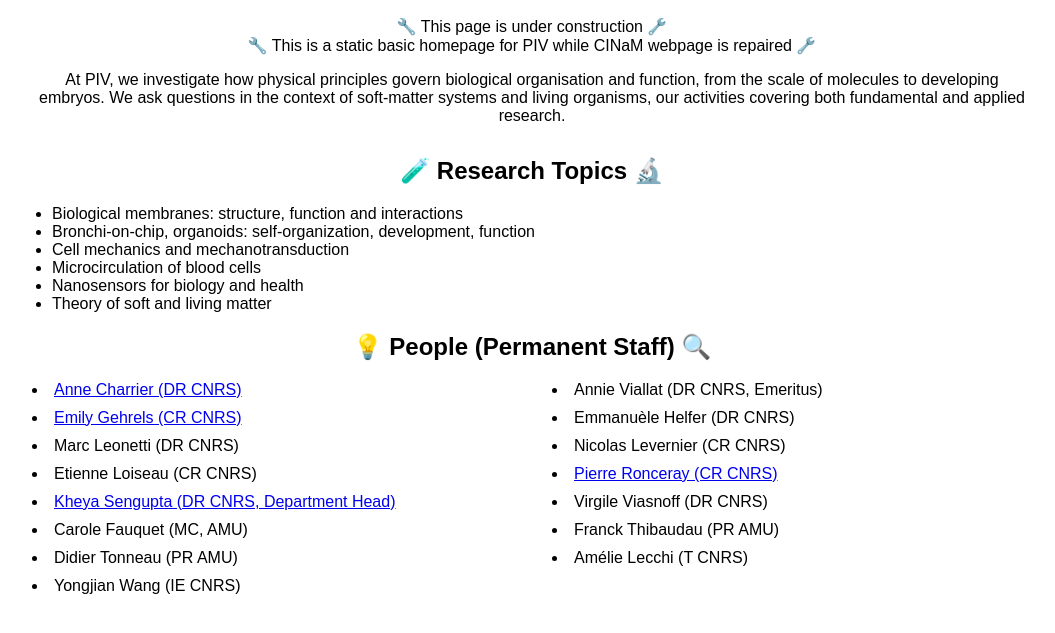
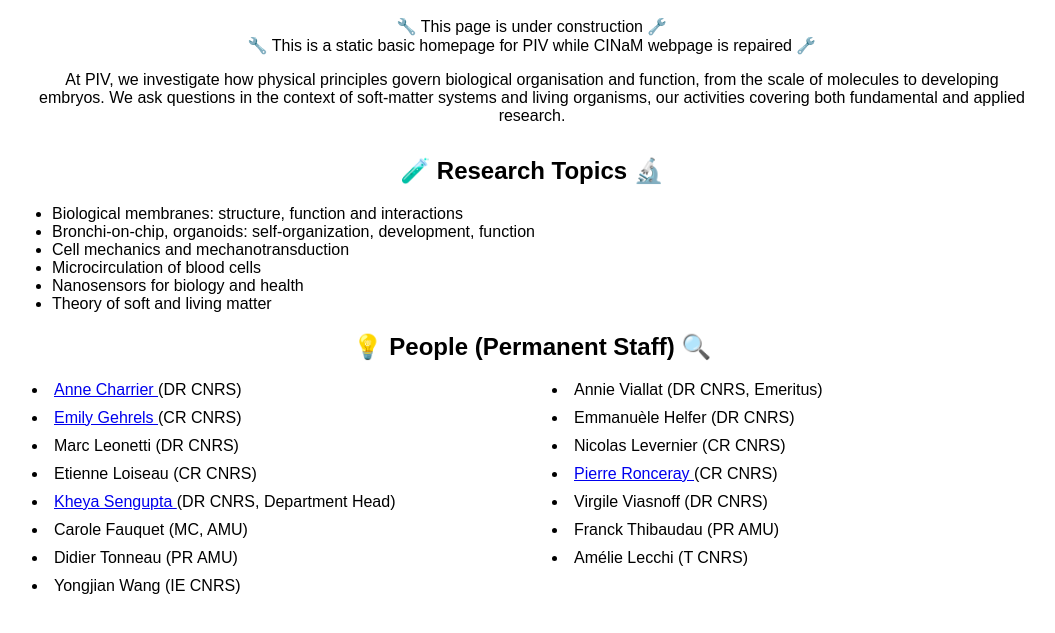
Before and after one commit to kheya2023/WebPIV, a plain HTML site: page index.html in a window 1280 px wide. Shown: the part 151-784 px from the top of the page, without its empty margins (108-1163 px from the left). Drawn offline with Linux system fonts and the light colour scheme.

Commit message:
Update index.html

```diff
--- a/index.html
+++ b/index.html
@@ -73,15 +73,15 @@
 
     <h2> 💡 People (Permanent Staff) 🔍</h2>
     <ul class="people">
-      <li> <a href="https://annecharrierlab.wordpress.com/people/"> Anne Charrier (DR CNRS) </a> </li>
+      <li> <a href="https://annecharrierlab.wordpress.com/people/"> Anne Charrier </a> (DR CNRS)  </li>
       <li>Annie Viallat (DR CNRS, Emeritus)</li>
-      <li> <a href="https://gehrelslab.wordpress.com/people/"> Emily Gehrels (CR CNRS) </a> </li>
+      <li> <a href="https://gehrelslab.wordpress.com/people/"> Emily Gehrels </a> (CR CNRS)  </li>
       <li>Emmanuèle Helfer (DR CNRS)</li>
       <li>Marc Leonetti (DR CNRS)</li>
       <li>Nicolas Levernier (CR CNRS)</li>
       <li>Etienne Loiseau (CR CNRS)</li>
-      <li> <a href="https://www.pierre-ronceray.net/home"> Pierre Ronceray (CR CNRS) </a> </li>
-      <li> <a href="https://kheya2023.github.io/webpage/"> Kheya Sengupta (DR CNRS, Department Head) </a> </li>
+      <li> <a href="https://www.pierre-ronceray.net/home"> Pierre Ronceray </a> (CR CNRS)  </li>
+      <li> <a href="https://kheya2023.github.io/webpage/"> Kheya Sengupta </a> (DR CNRS, Department Head)  </li>
       <li>Virgile Viasnoff (DR CNRS)</li>
       <li>Carole Fauquet (MC, AMU)</li>
       <li>Franck Thibaudau (PR AMU)</li>
```
